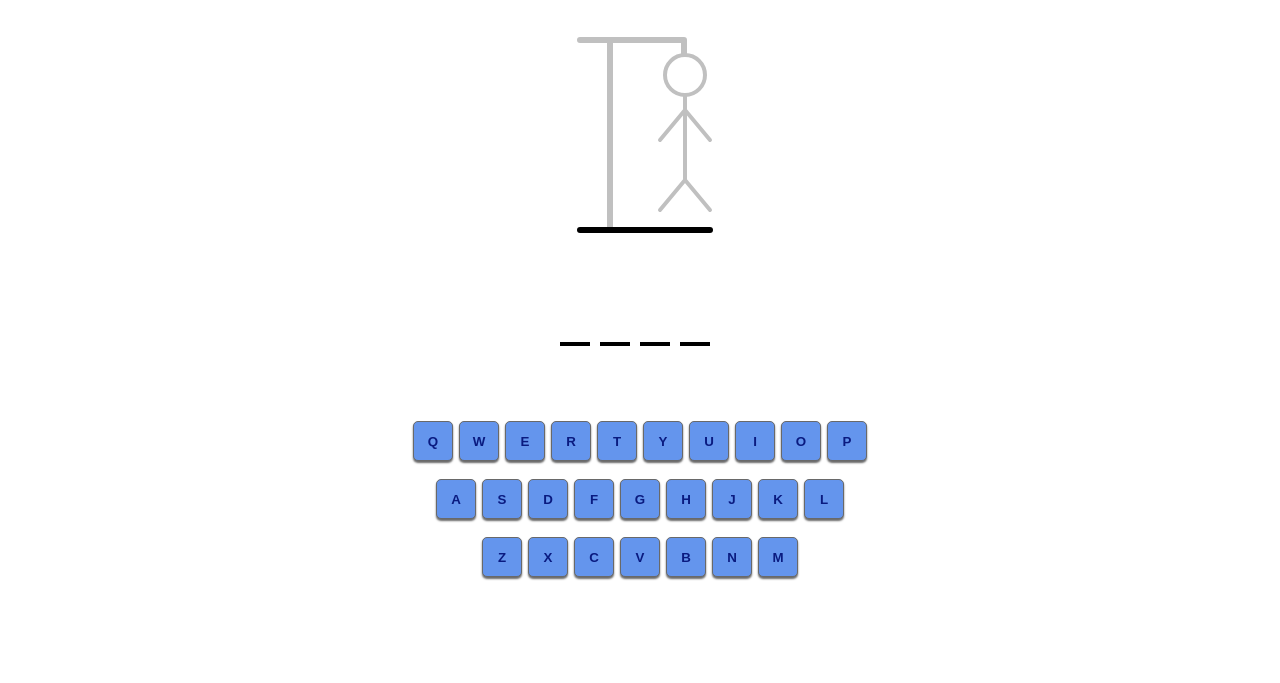
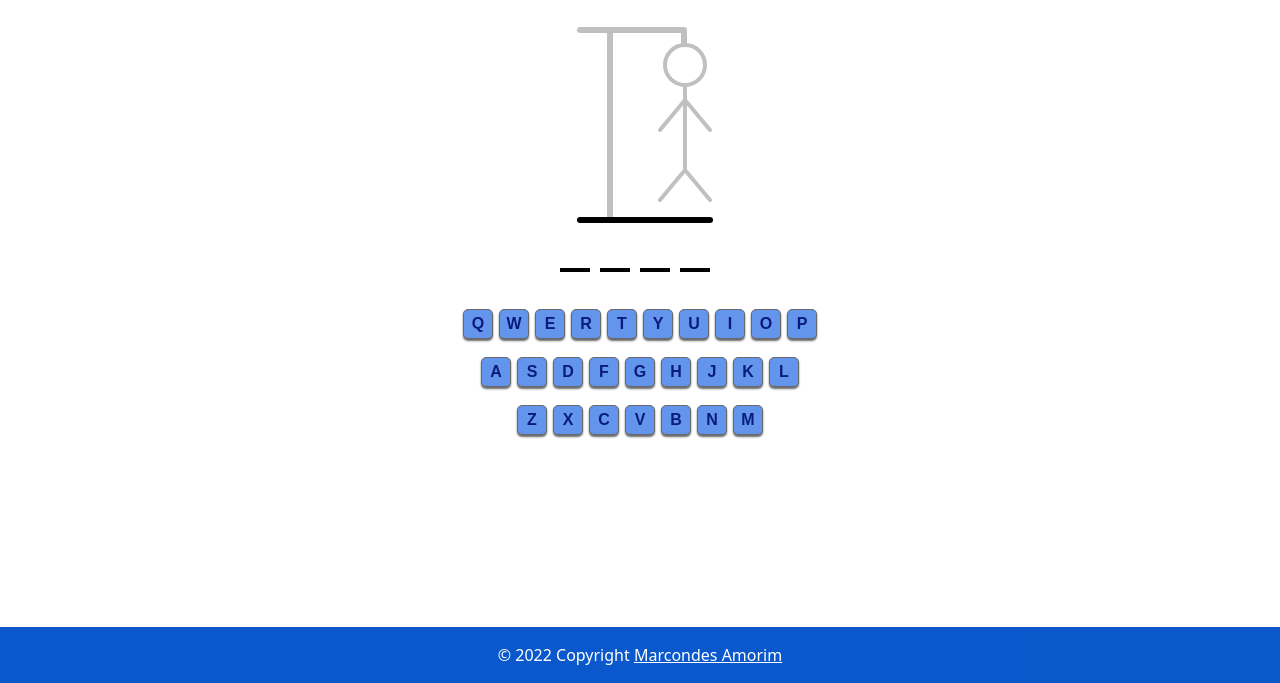
Before and after one commit to marcondesamorim/ChallengeOneJogoForca, a plain HTML site: page pages/round.html in a window 1280 px wide. Shown: the part 117-800 px from the top of the page. Drawn offline with nearby package versions, Linux system fonts and the light colour scheme.

Commit message:
Último commit do projeto

```diff
--- a/css/style.css
+++ b/css/style.css
@@ -22,13 +22,15 @@
     padding: 0.5em;
     width: 30%;
     height: 50px;
+    margin-top: 20px;
     margin-left: auto;
     margin-right: auto;
+    margin-bottom: 20px;
 }
 
 .keys button {
-    width: 40px;
-    height: 40px;
+    width: 30px;
+    height: 30px;
     margin: 3px;
     margin-bottom: 5px;
     cursor: pointer;
@@ -40,7 +42,3 @@
     font-family: 'Ubuntu', sans-serif;
     font-weight: 900;
 }
-
-.toast {
-    font-family: "Open Sans", -apple-system, BlinkMacSystemFont, "Segoe UI", Roboto, Oxygen-Sans, Ubuntu, Cantarell, "Helvetica Neue", Helvetica, Arial, sans-serif;
-}
--- a/jsp/keyboard.js
+++ b/jsp/keyboard.js
@@ -1,3 +1,4 @@
+// Gerenciador do teclado criado dinamicamente
 function makeKeyboard() {
     let divKey = document.getElementById('key');
 
@@ -44,6 +45,11 @@ function makeKeyboard() {
     line3.appendChild(createButton('B'));
     line3.appendChild(createButton('N'));
     line3.appendChild(createButton('M'));
+
+    let buttons = document.getElementsByTagName('button');
+    for (let button of buttons) {
+        button.className = "btn-primary";
+    };
 }
 
 function clearKeyboard() {
--- a/jsp/round.js
+++ b/jsp/round.js
@@ -1,36 +1,33 @@
-let word;
-let peelWord
-let bodyParts;
-let quantLetters;
-let hintDone;
-const LOST = 6;
-const HINT = LOST - 1;
+// Round é cada jogada realizada
+let word; // A palavra usada na rodada
+let peelWord // Desmonto a palavra e associo cada letra a um booleano que indica  se foi descoberta ou não
+let bodyParts; // Parte do corpo ou número de rodada que errou o palpite
+let quantLetters; //Número de letrar
+let hintDone; // Já deu a dica???
+const LOST = 6; //Número de rodadas
+const HINT = LOST - 1; //Quando é para dar a dica
 
-console.log(localStorage);
-console.log(wordList);
+makeKeyboard(); // construindo o teclado dinamicamente
 
-makeKeyboard();
-
-round();
+round(); //jogada inicial
 
 function round() {
-    if (wordList.length !== 0) {
+    if (wordList.length !== 0) { //Enquanto tiver palavra, jogue
         hintDone = false;
 
-        drawHangman('silver');
+        drawHangman('silver'); // Pinta o corpo de cinza indicando que nenhuma palavra foi acertada
 
-        clearKeyboard();
+        clearKeyboard(); // Limpa as jogadas no teclado
 
-        bodyParts = 0;
+        bodyParts = 0; //Nenhuma palavra acertada
 
-        word = sortWord();
+        word = sortWord(); //Sorteia uma palavra da lista
 
-        peelWord = peel(word.content);
+        peelWord = peel(word.content); // Desmonta a palavra, associado cada letra com um booleano para indicar que foi descoberta ou não
 
-        wordDotted(peelWord);
+        wordDotted(peelWord); // Pinta a palavra deixando vsível as letras descobertas (usando o valor boleano associado)
 
-        uniqueLetters = new Set(word.content);
-        console.log(word.content);
+        uniqueLetters = new Set(word.content); //Monta as letras únicas da palavra
     } else {
         message('Acabou as palavras!');
     }
@@ -46,31 +43,32 @@ function peel(word) {
 }
 
 function sortWord() {
-    let index = Math.floor(Math.random() * wordList.length);
+    let index = Math.floor(Math.random() * wordList.length); // Sorteia a palavra
     return wordList[index];
 }
 
 
 function checkLetter(letter) {
-    let found = false;
+    let found = false; // Função que verifica se acertou ou não a letra
 
+    // Verifica se a letra tá na palavra sorteada
     for (let i = 0; i < peelWord.length; i++) {
-        if (peelWord[i][0] === letter) {
-            peelWord[i][1] = true;
-            found = true;
-            uniqueLetters.delete(letter);
+        if (peelWord[i][0] === letter) { // Se tiver
+            peelWord[i][1] = true; // Marca como encontrada
+            found = true; //Diz que achou a palavra
+            uniqueLetters.delete(letter); // E remove a letra das palavras únicas
             wordDotted(peelWord);
         }
     }
 
-    if (uniqueLetters.size == 0) {
-        localStorage.setItem(word.key, JSON.stringify({
+    if (uniqueLetters.size == 0) { // Se descobriu todas a palavras
+        localStorage.setItem(word.key, JSON.stringify({ // Salva a palavra como descoberta
             content: word.content,
             played: true
         }));
-        loadWordList();
-        drawHangman('black');
-        headLife();
+        loadWordList(); //Recarrega as palavras da base de dados
+        drawHangman('black'); // Pinta o corpo de preto indicando que descobriu todas a palavras
+        headLife(); // Põe a carinha feliz
         wordDotted(peelWord);
         message("Você acertou a palavra!", round);
     }
@@ -80,10 +78,12 @@ function checkLetter(letter) {
         drawBody(bodyParts);
     }
 
+    // Se chegar na dica, não teve dica ainda e tem pelo menos duas letras ainda não descobertas
     if (bodyParts == HINT && !hintDone && uniqueLetters.size >= 2) {
-        messageQuestion('Dica?', showHint);
+        messageQuestion('Dica?', showHint); // Pergunta se quer a dica
     }
 
+    // Se desenhou todas a partes do corpo
     if (bodyParts >= LOST) {
         headDead();
         wordDotted(peelWord);
@@ -91,11 +91,11 @@ function checkLetter(letter) {
     }
 }
 
-
+// Mostra a dica, marca a palavra como descoberta e pinta o corpo e desabilita a tecla
 function showHint() {
     let i = 0;
     let letter;
-    while (i < peelWord.length) {
+    while (i < peelWord.length) { // Marca todas a letra da palavra
         letter = peelWord[i][0];
         if (!peelWord[i][1]) {
             for (let j = i; j < peelWord.length; j++) {
@@ -110,5 +110,5 @@ function showHint() {
         i++;
     }
     hintDone = true;
-    wordDotted(peelWord);
+    wordDotted(peelWord); //Pinta o corpo
 }
--- a/jsp/word.js
+++ b/jsp/word.js
@@ -1,3 +1,4 @@
+// Palavra com a chave para salvar em disco e o texto
 class Word {
     constructor(key, content) {
         this.key = key;
--- a/pages/round.html
+++ b/pages/round.html
@@ -6,26 +6,40 @@
     <meta name="viewport" content="width=device-width, initial-scale=1.0" />
     <meta http-equiv="X-UA-Compatible" content="ie=edge" />
     <title>Jogo da Forca</title>
+
     <link rel="stylesheet" href="../css/style.css">
+
+    <link href="https://cdn.jsdelivr.net/npm/bootstrap@5.1.3/dist/css/bootstrap.min.css" rel="stylesheet" integrity="sha384-1BmE4kWBq78iYhFldvKuhfTAU6auU8tT94WrHftjDbrCEXSU1oBoqyl2QvZ6jIW3" crossorigin="anonymous">
+    <script src="https://cdn.jsdelivr.net/npm/bootstrap@5.1.3/dist/js/bootstrap.bundle.min.js" integrity="sha384-ka7Sk0Gln4gmtz2MlQnikT1wXgYsOg+OMhuP+IlRH9sENBO0LRn5q+8nbTov4+1p" crossorigin="anonymous"></script>
+
 
     <script src="../sweetalert2/sweetalert2.min.js"></script>
     <link rel="stylesheet" href="../sweetalert2/sweetalert2.min.css">
 </head>
 
-<body>
-    <div style="text-align:center; margin: 50px 0px; ">
-        <h1 class="titulo ">Jogo da Forca</h1>
-        <div style="text-align:center; ">
-            <div>
-                <canvas id="hangman" height="300px" width="600px"></canvas>
-            </div>
-            <div>
-                <canvas id="dotted" height="100px" width="600px"></canvas>
-            </div>
+
+<body style="text-align: center;">
+    <div class="bg-primary text-white text-lg-start">
+        <h1 class="display-4 text-center p-3" style="background-color: rgba(0, 0, 0, 0.2)">Jogo da Forca</h1>
+    </div>
+    <div style="text-align:center; ">
+        <div>
+            <canvas id="hangman" height="234px" width="600px"></canvas>
+        </div>
+        <div>
+            <canvas id="dotted" height="60px" width="600px"></canvas>
         </div>
         <div id="key">
         </div>
     </div>
+
+    <footer class="bg-primary text-white text-center text-lg-start fixed-bottom">
+        <div class="text-center p-3" style="background-color: rgba(0, 0, 0, 0.2)">
+            © 2022 Copyright
+            <a class="text-white" href="https://github.com/MarcondesAmorim/">Marcondes Amorim</a>
+        </div>
+    </footer>
+
     <script type="text/javascript " src="../jsp/message.js "></script>
     <script type="text/javascript " src="../jsp/canvas.js "></script>
     <script type="text/javascript " src="../jsp/keyboard.js "></script>
```
